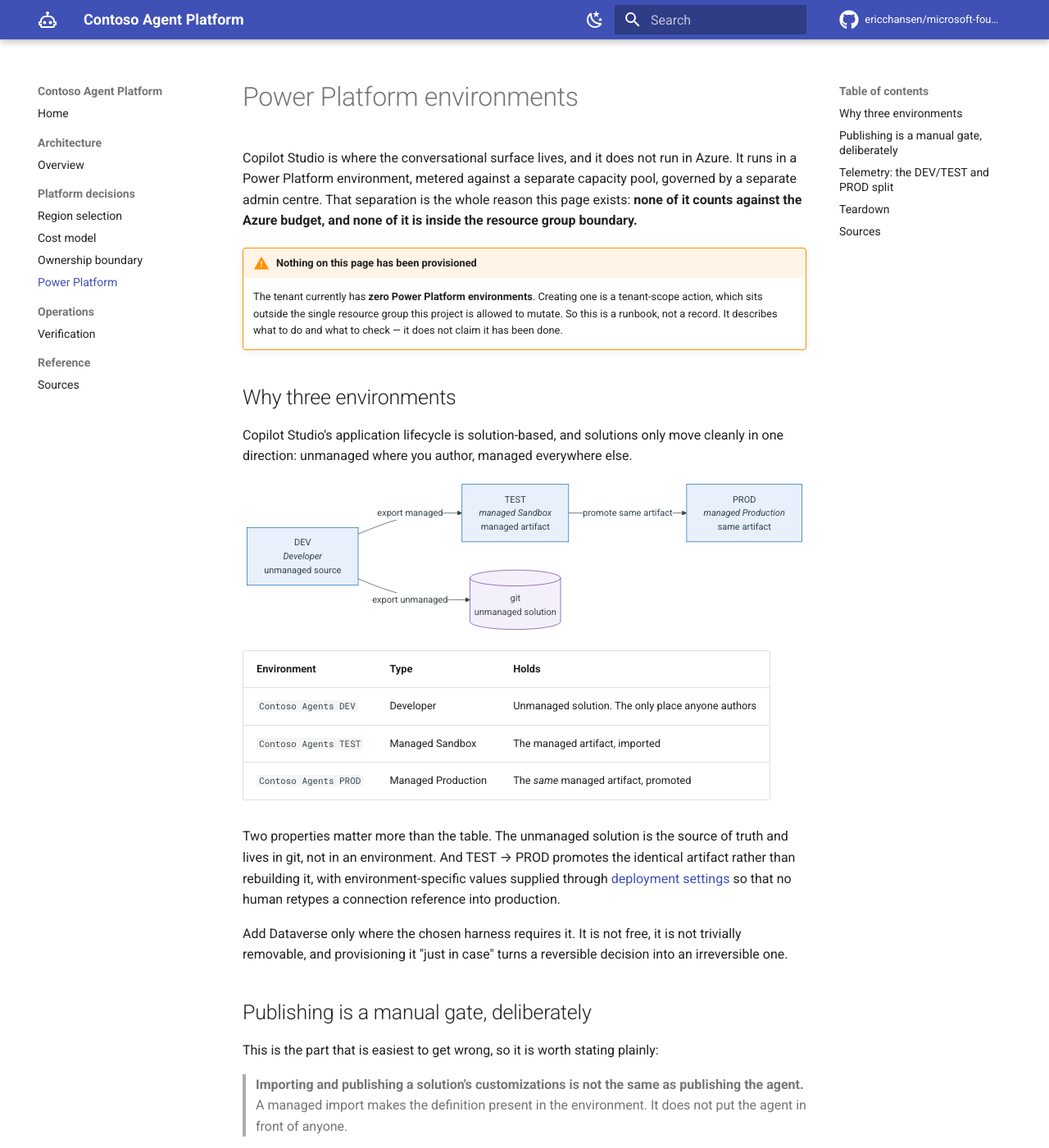
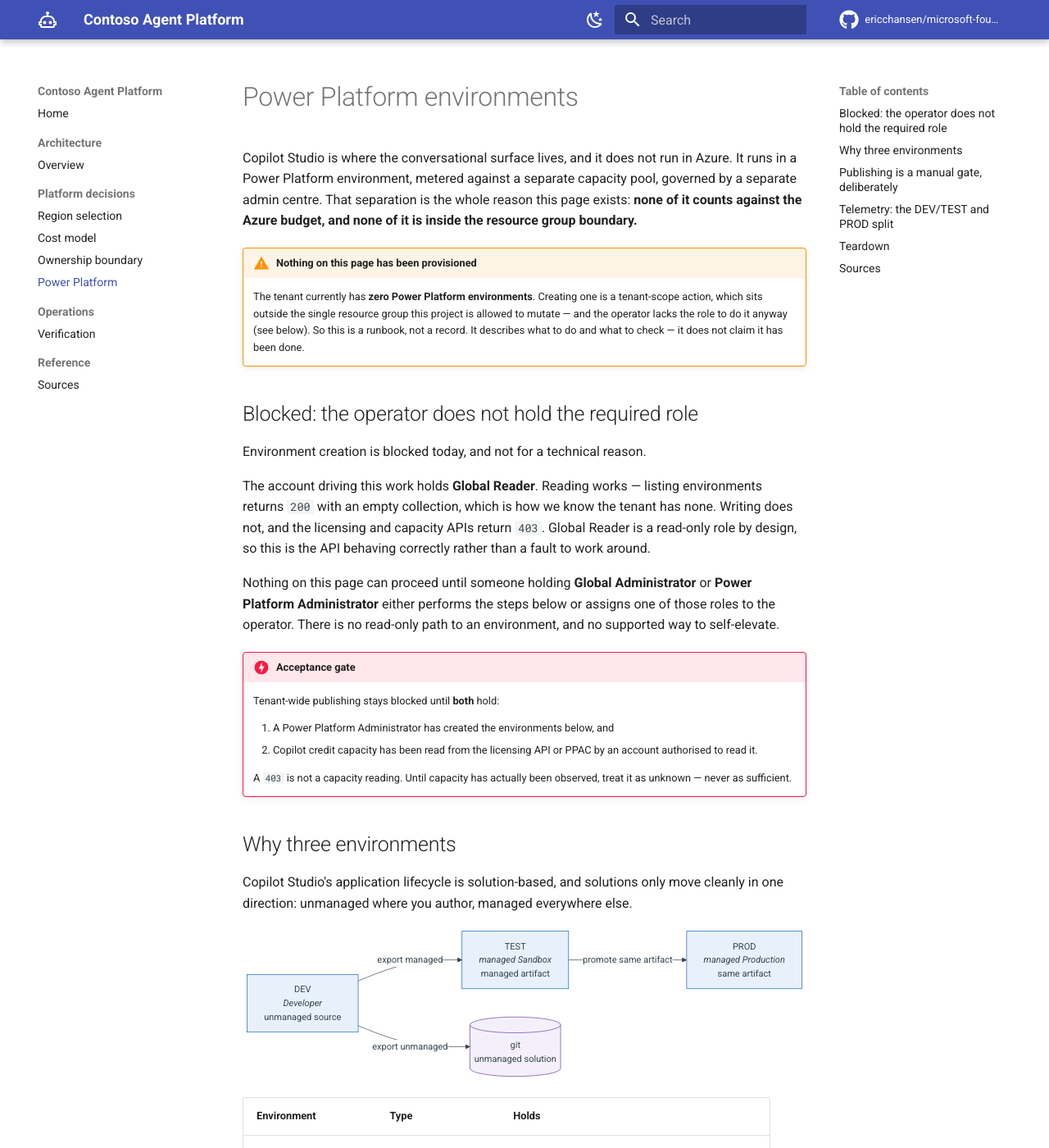
Before and after one commit to ericchansen/microsoft-foundry, an MkDocs documentation site: the page built from docs/platform/power-platform.md, in a window 1280 px wide and 1400 px high. Shown: the whole window at 82% size. Built offline with MkDocs 1.6.1 and Material for MkDocs 9.7.7, drawn with Linux system fonts in a browser that asks for light colours; comment, search, counter and statistics services are not loaded.

Commit message:
docs: fix the region link and record the Power Platform blocker
The region page linked to a file under `reports/`, which is gitignored, so the
link was a guaranteed 404 the moment anyone followed it. It now points at
`config/selected-region.yaml` - the generated-but-tracked decision record - and
explains why that file is committed when nothing else generated is: CI needs to
price the estimate without Azure credentials, and a re-run turns drift into a
reviewable diff rather than a surprise at provisioning time.

The verification page claimed pytest covered the region gates. It did not.
Boundary coverage now exists, so the claim is narrowed to what is true.

Records the tenant permission blocker discovered during live verification. The
operator holds Global Reader, which is why listing environments returns 200 and
an empty collection while the licensing and capacity APIs return 403. That is
the role behaving correctly, not a fault to route around. Nothing in the Power
Platform runbook can proceed without a Global Administrator or Power Platform
Administrator, and tenant-wide publishing stays blocked until credit capacity
has actually been read by an account authorised to read it - a 403 is not a
capacity reading.

Co-authored-by: Copilot App <223556219+Copilot@users.noreply.github.com>

```diff
--- a/docs/platform/power-platform.md
+++ b/docs/platform/power-platform.md
@@ -10,11 +10,37 @@ of it is inside the resource group boundary.**
 
     The tenant currently has **zero Power Platform environments**. Creating one
     is a tenant-scope action, which sits outside the single resource group this
-    project is allowed to mutate. So this is a runbook, not a record. It
-    describes what to do and what to check — it does not claim it has been done.
+    project is allowed to mutate — and the operator lacks the role to do it
+    anyway (see below). So this is a runbook, not a record. It describes what to
+    do and what to check — it does not claim it has been done.
+
+## Blocked: the operator does not hold the required role
+
+Environment creation is blocked today, and not for a technical reason.
+
+The account driving this work holds **Global Reader**. Reading works — listing
+environments returns `200` with an empty collection, which is how we know the
+tenant has none. Writing does not, and the licensing and capacity APIs return
+`403`. Global Reader is a read-only role by design, so this is the API behaving
+correctly rather than a fault to work around.
+
+Nothing on this page can proceed until someone holding **Global Administrator**
+or **Power Platform Administrator** either performs the steps below or assigns
+one of those roles to the operator. There is no read-only path to an
+environment, and no supported way to self-elevate.
+
+!!! danger "Acceptance gate"
+
+    Tenant-wide publishing stays blocked until **both** hold:
+
+    1. A Power Platform Administrator has created the environments below, and
+    2. Copilot credit capacity has been read from the licensing API or PPAC by an
+       account authorised to read it.
+
+    A `403` is not a capacity reading. Until capacity has actually been observed,
+    treat it as unknown — never as sufficient.
 
 ## Why three environments
-
 Copilot Studio's application lifecycle is solution-based, and solutions only
 move cleanly in one direction: unmanaged where you author, managed everywhere
 else.
--- a/pyproject.toml
+++ b/pyproject.toml
@@ -5,7 +5,7 @@ build-backend = "setuptools.build_meta"
 [project]
 name = "contoso-foundry"
 version = "0.1.0"
-description = "Verification tooling for the Contoso agent platform demo on Azure AI Foundry"
+description = "Verification tooling for the Contoso agent platform demo on Microsoft Foundry"
 readme = "README.md"
 requires-python = ">=3.11"
 license = { text = "MIT" }
```
Also changed, not shown: docs/operations/verification.md (+2 -2 lines), docs/platform/regions.md (+10 -3 lines).
